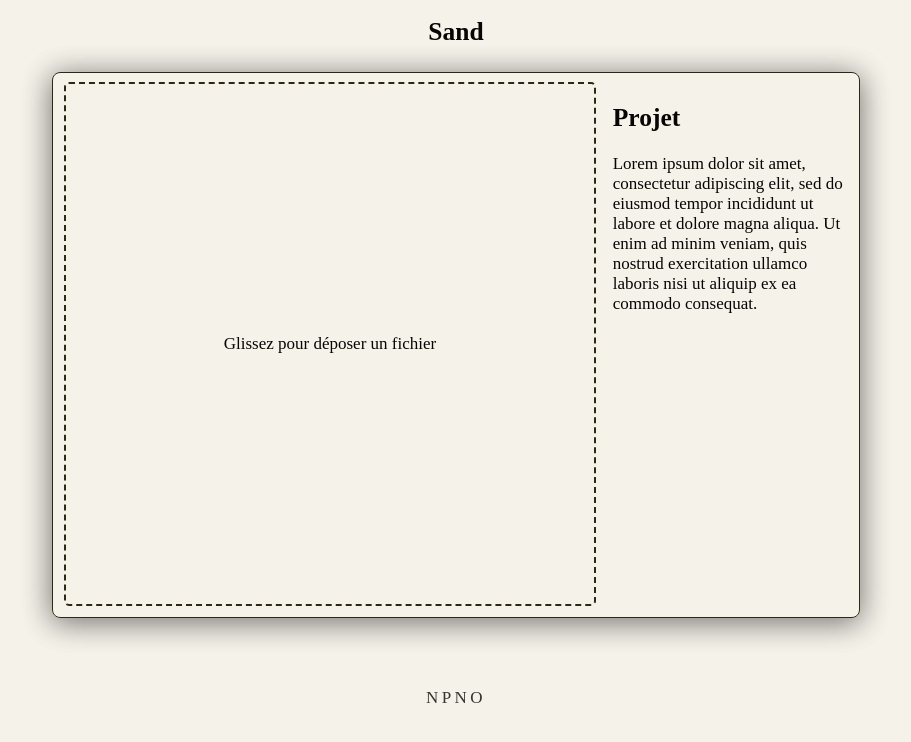
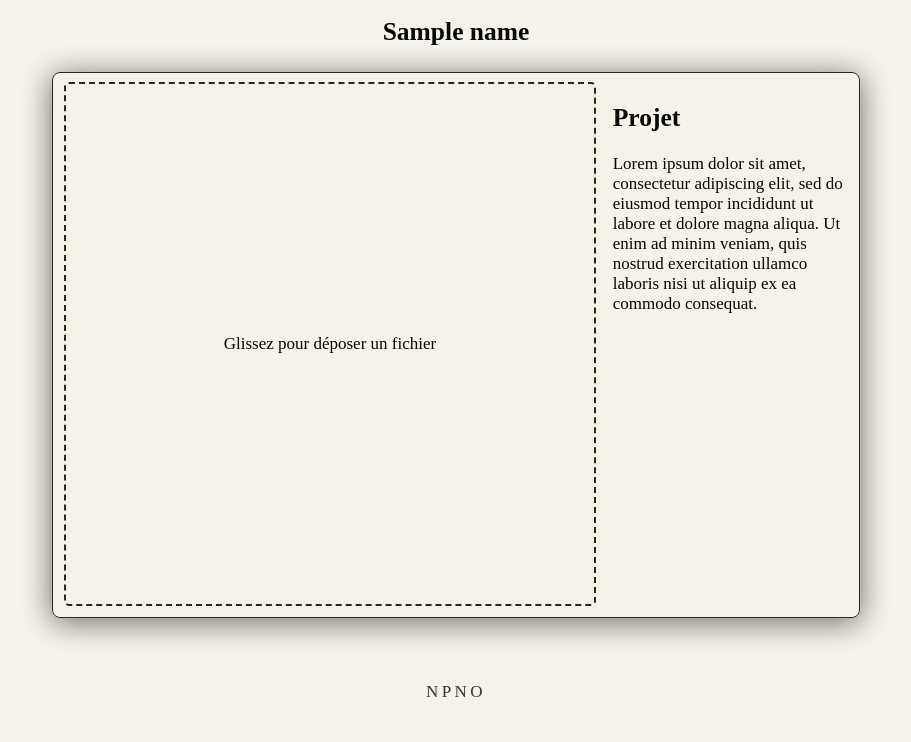
Before and after one commit to Mylloon/Sand, a Flask app: template src/templates/index.html in a window 1280 px wide. Shown: the top 742 px of the page, without its empty margins (184-1095 px from the left). Run offline with Flask 2, Linux system fonts and the light colour scheme; the template is opened without the code that fills it: most values are stand-ins (such as "Sample title", 1, 10 or a date in 2020); parts of the project's set-up code (start-up, migrations or seed data) failed here and were passed over; some web fonts are replaced.

Commit message:
remove hr used for style

```diff
--- a/src/public/styles/style.css
+++ b/src/public/styles/style.css
@@ -117,11 +117,7 @@
 }
 
 footer {
+    margin: 5vw;
     opacity: 0.8;
     letter-spacing: 0.2rem;
 }
-
-footer > hr {
-    visibility: hidden;
-    margin: 2rem auto;
-}
--- a/src/templates/index.html
+++ b/src/templates/index.html
@@ -11,7 +11,7 @@
 
     <body>
         <header class="text-center">
-            <h1 class="text-title">Sand</h1>
+            <h1 class="text-title">{{ name }}</h1>
         </header>
 
         <main>
@@ -31,7 +31,6 @@
         </main>
 
         <footer class="text-center">
-            <hr />
             <p>NPNO</p>
         </footer>
     </body>
```
